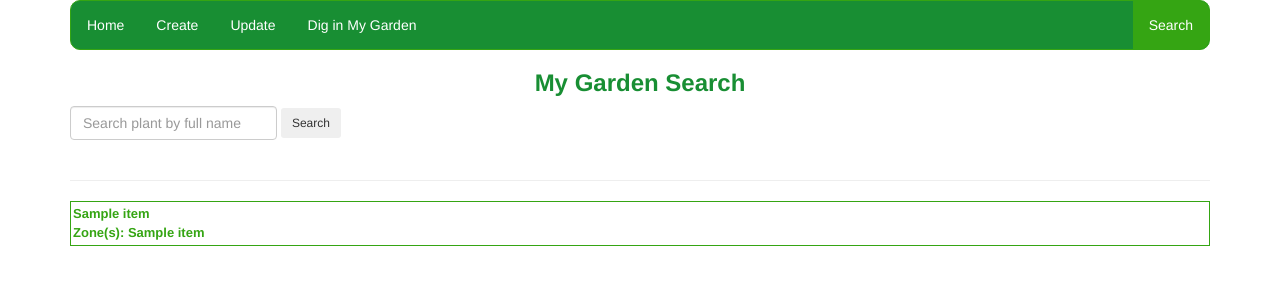
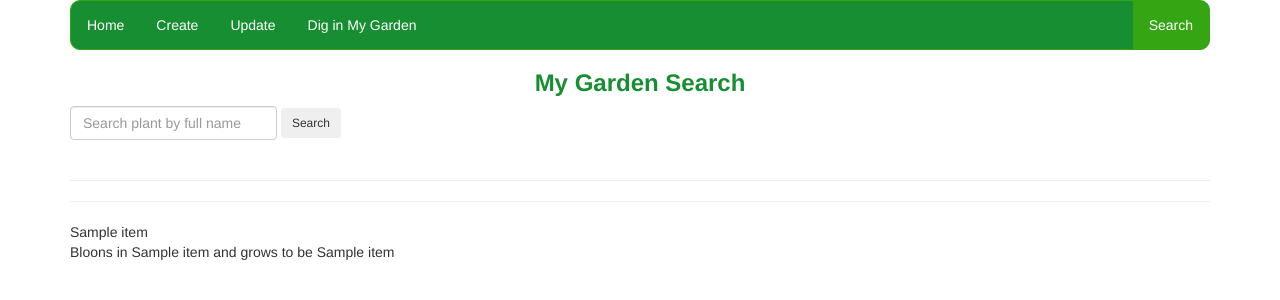
Before and after one commit to jzaiss1/my-garden, a Flask app: template app/templates/search.html in a window 1280 px wide. Shown: the part 189-489 px from the top of the page. Run offline with Flask 2, Linux system fonts and the light colour scheme; the template is opened without the code that fills it: most values are stand-ins (such as "Sample title", 1, 10 or a date in 2020); parts of the project's set-up code (start-up, migrations or seed data) failed here and were passed over; some libraries are stand-ins or nearby versions.

Commit message:
format search results

```diff
--- a/app/mygarden.py
+++ b/app/mygarden.py
@@ -53,7 +53,7 @@ def search():
     if request.method == "POST":
         plant = request.form['plant']
         # search by plantName
-        cur.execute("SELECT PlantID, plantName, zones from Plants WHERE plantName LIKE %s", (plant))
+        cur.execute("SELECT PlantID, plantName, totalSize, blooms from Plants WHERE plantName LIKE %s", (plant))
         conn.commit()
         data = cur.fetchall()
         # all in the search box will return all the tuples
--- a/app/templates/search.html
+++ b/app/templates/search.html
@@ -43,14 +43,16 @@
         </form>
         <br>
         <hr>
-        <center>
-            <table class="resultsTable">
+        <left>
+            <table>
                 {% for item in data %}
                 <tr>
-                    <td>{{item[1]}}<br>Zone(s): {{item[2]}}</td>
+                    <td>{{item[1]}}<br>
+                    Bloons in {{item[3]}} and grows to be {{item[3]}}</td>
+                    <hr>
                 </tr>
                 {% endfor %}
             </table>
-        </center>
+        </left>
     </div>
 </body>
```
